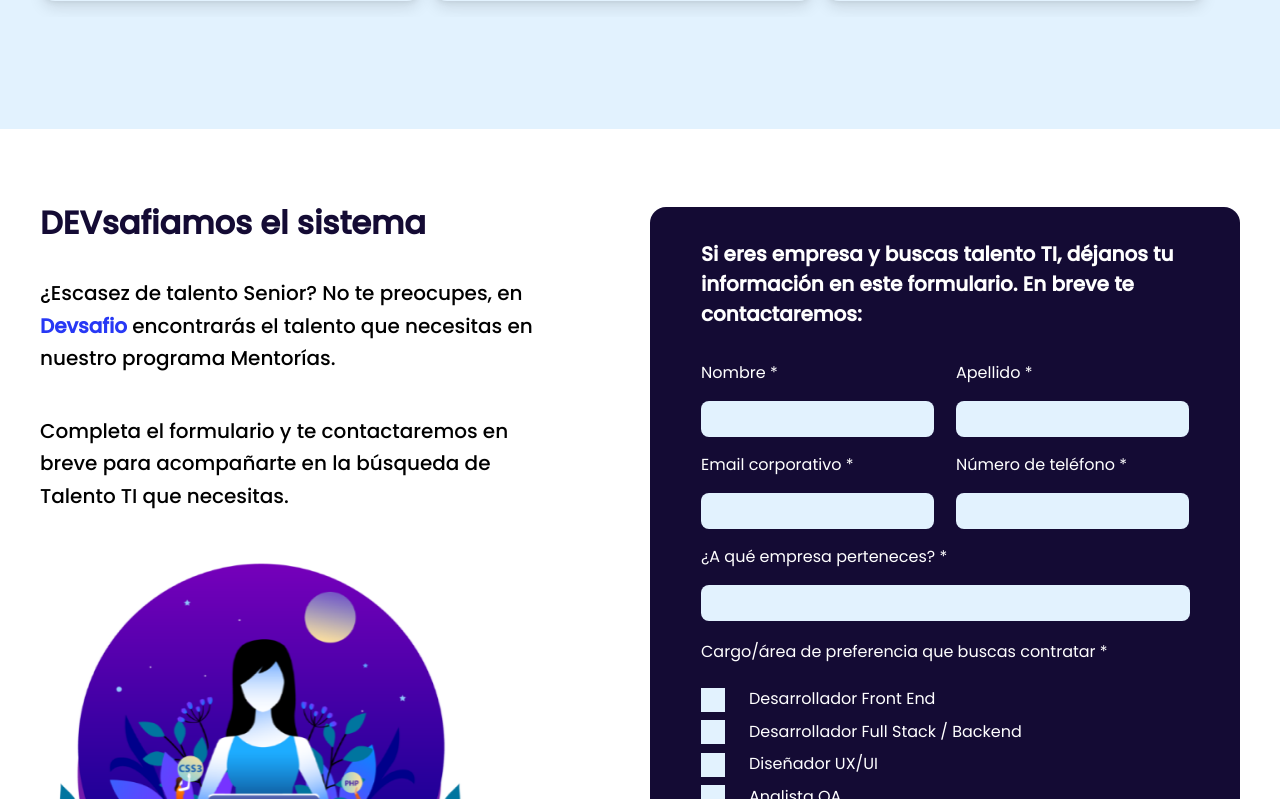
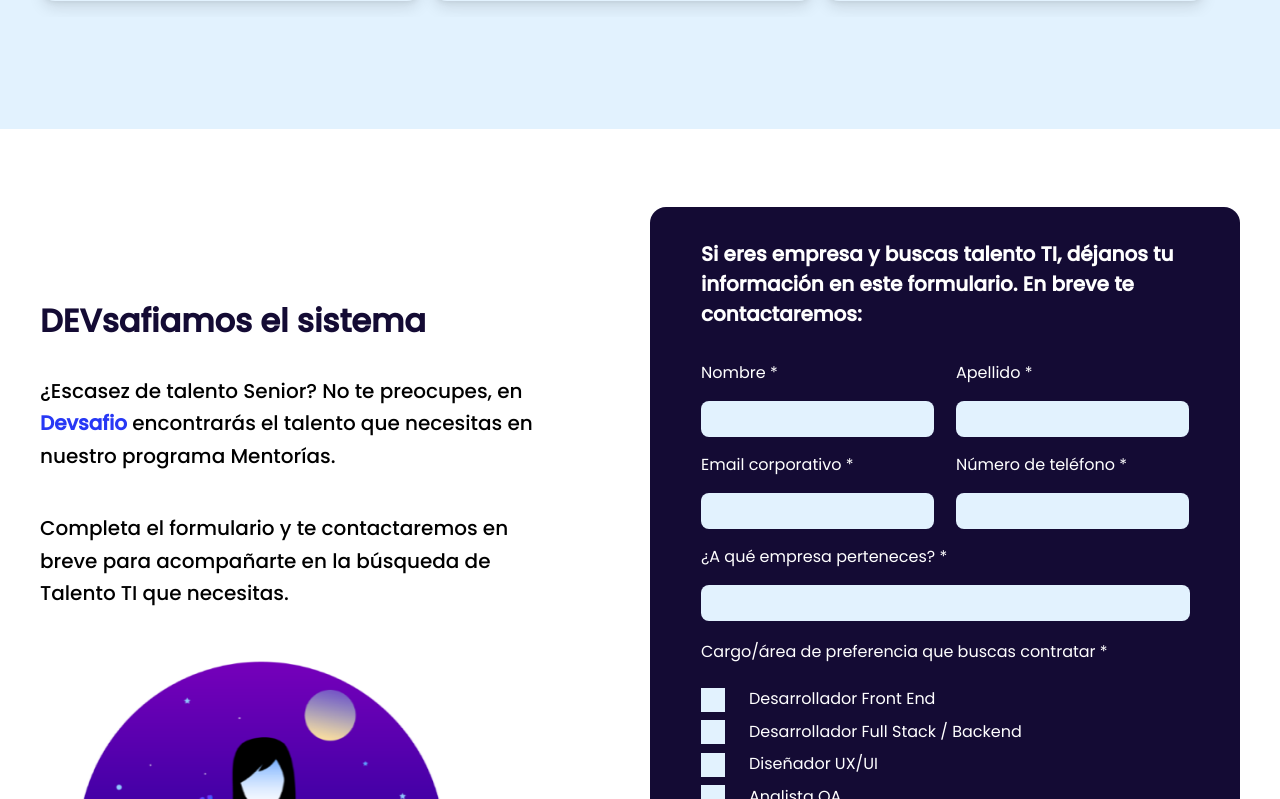
Before and after one commit to dlab-team/C11-Frontend, a React (Vite) app: page / in a window 1280 px wide. Shown: the part 1281-2080 px from the top of the page. Built offline with nearby package versions, Linux system fonts and the light colour scheme; a web font is replaced by a local one.

Commit message:
fix: InitialContact 'md' deleted

```diff
--- a/src/pages/landing/InitialContact.jsx
+++ b/src/pages/landing/InitialContact.jsx
@@ -3,24 +3,24 @@
 
 const InitialContact = () => {
   return (
-		<div className="flex justify-center flex-row sm:flex-col md:flex-row gap-[5rem]">
+    <div className="flex justify-center flex-row sm:flex-col flex-row gap-[5rem]">
       <section
-				className="flex justify-center w-[31.75rem] h-[61.75rem] pb-6 md:pb-8
-                     md:py-10"
+        className="flex justify-center w-[31.75rem] h-[61.75rem] pb-6 pb-8
+                     py-10"
         id="contact-section"
       >
-				<div className="container flex mx-auto flex-col sm:flex-col md:flex-row ">
+        <div className="container flex mx-auto flex-col sm:flex-col flex-row ">
           <div className="mt-5">
-						<h2 className=" md:py-1.5 lg:py-2.5  text-[2rem]  font-semibold  lg:mx-auto text-poppins text-[#140B34]">
+            <h2 className="py-1.5 lg:py-2.5  text-[2rem]  font-semibold  lg:mx-auto text-poppins text-[#140B34]">
               DEVsafiamos el sistema
             </h2>
-						<h5 className=" w-[31.75] leading-relaxed  text-[1.25rem] my-5  font-medium md:mx-auto">
+            <h5 className=" w-[31.75] leading-relaxed  text-[1.25rem] my-5  font-medium mx-auto">
               ¿Escasez de talento Senior? No te preocupes, en{" "}
               <span className="texto_azul">Devsafio</span> encontrarás el
               talento que necesitas en nuestro programa Mentorías.
             </h5>
 
-						<h5 className=" leading-relaxed  font-medium text-[1.25rem] my-10 md:mx-auto">
+            <h5 className=" leading-relaxed  font-medium text-[1.25rem] my-10 mx-auto">
               Completa el formulario y te contactaremos en breve para
               acompañarte en la búsqueda de Talento TI que necesitas.
             </h5>
@@ -30,7 +30,7 @@
               alt="img"
             />
 
-						<h5 className="py-3 leading-relaxed  text-[1.25rem]  md:mx-auto">
+            <h5 className="py-3 leading-relaxed  text-[1.25rem]  mx-auto">
               <b>
                 ¡Agenda una asesoría con nosotros si quieres saber más sobre
                 cómo acelerar y potenciar tu próximo Talento TI!
```
Lines whose indentation alone changed are shown as unchanged.
